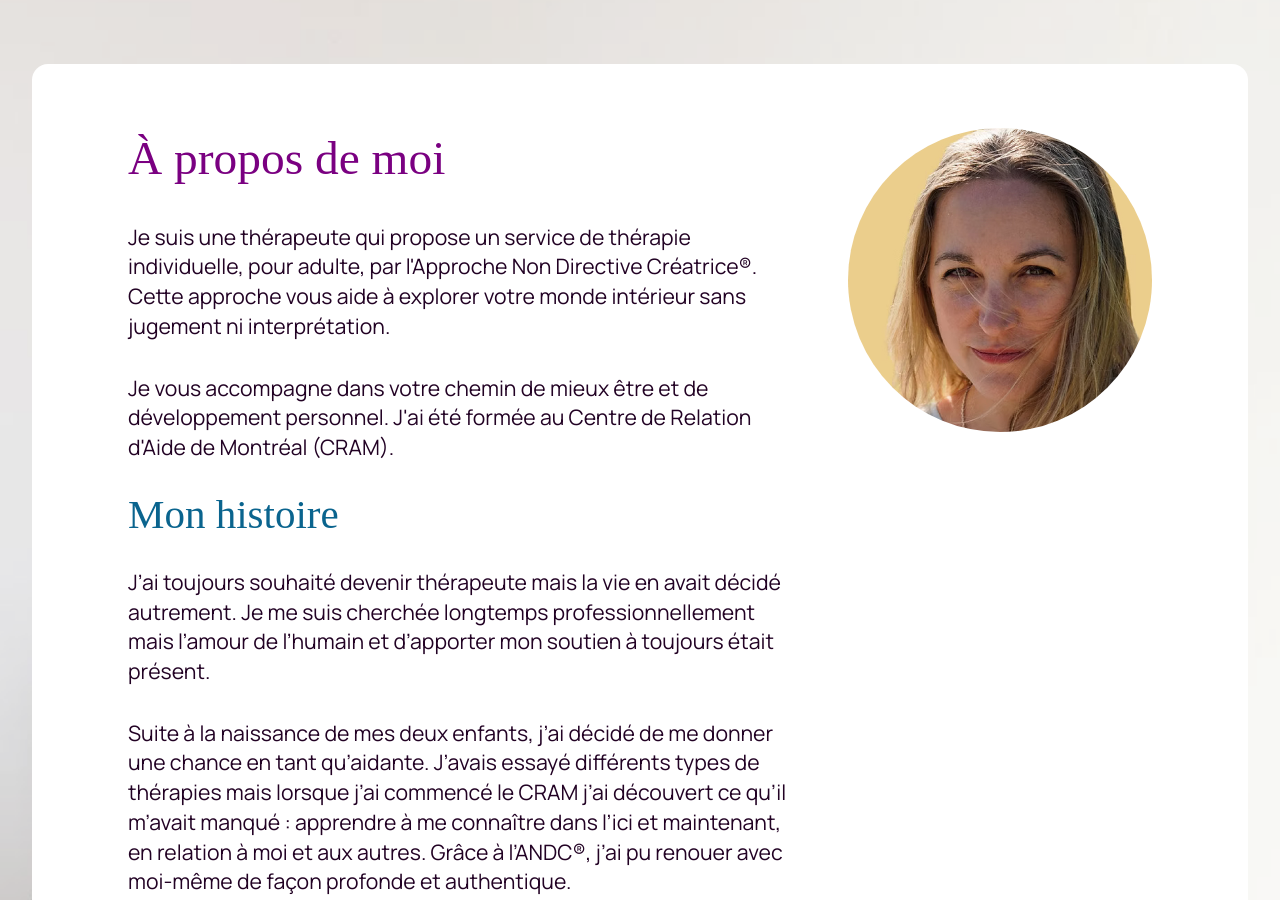
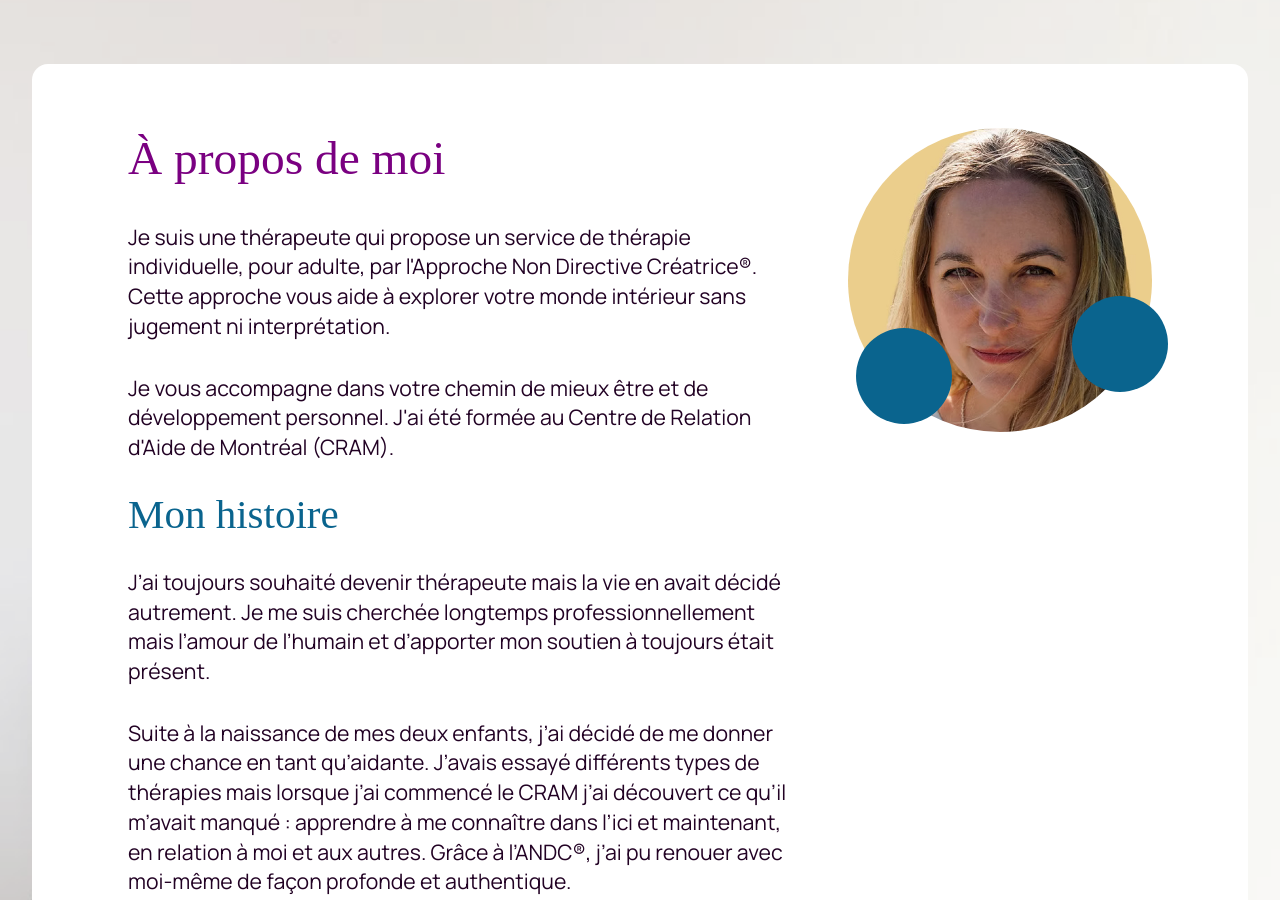
Before and after one commit to noreo/abi, a plain HTML site: page index.html in a window 1280 px wide. Shown: the part 4280-5180 px from the top of the page. Drawn offline with Linux system fonts and the light colour scheme; a script that the page names is missing; a web font is replaced by a local one.

Commit message:
added cicles on about

```diff
--- a/assets/mobirise/css/mbr-additional.css
+++ b/assets/mobirise/css/mbr-additional.css
@@ -1684,9 +1684,25 @@ a {
   background-image: url("../../../assets/images/chloe-bolton-l-bxrw-bz9i-unsplash.jpeg");
 }
 
+.photo_container{
+  position: relative;
+}
+
 .abi_photo{
   border-radius: 100% !important;
   max-width: 19rem;
+}
+
+.photo_container .cicle_one{
+  position: absolute;
+  bottom: 0.5rem;
+  left: 0.5rem;
+}
+
+.photo_container .cicle_two{
+  position: absolute;
+  bottom: 2.5rem;
+  left: 14rem;
 }
 
 .abi_about .display-2, .abi_about .display-3{
--- a/index.html
+++ b/index.html
@@ -432,27 +432,50 @@
                                     <div class="col-md-8">
                                         <h2 class="card-title mb-4 display-2">À propos de moi</h2>
                                         <p class="mbr-text mb-4 display-7">
-                                            Je suis une thérapeute qui propose un service de thérapie individuelle, pour adulte, par
-                                            l'Approche Non Directive Créatrice®. Cette approche vous aide à explorer votre monde
+                                            Je suis une thérapeute qui propose un service de thérapie individuelle, pour
+                                            adulte, par
+                                            l'Approche Non Directive Créatrice®. Cette approche vous aide à explorer
+                                            votre monde
                                             intérieur sans jugement ni interprétation.
                                         </p>
                                         <p class="mbr-text mb-4 display-7">
-                                            Je vous accompagne dans votre chemin de mieux être et de développement personnel. J'ai été formée au Centre de Relation d'Aide de Montréal (CRAM).
+                                            Je vous accompagne dans votre chemin de mieux être et de développement
+                                            personnel. J'ai été formée au Centre de Relation d'Aide de Montréal (CRAM).
                                         </p>
                                         <h3 class="mbr-section-title mb-4 display-3">Mon histoire</h3>
                                         <p class="mbr-text mb-4 display-7">
-                                            J’ai toujours souhaité devenir thérapeute mais la vie en avait décidé autrement. Je me suis cherchée longtemps professionnellement mais l’amour de l’humain et d’apporter mon soutien à toujours était présent.
+                                            J’ai toujours souhaité devenir thérapeute mais la vie en avait décidé
+                                            autrement. Je me suis cherchée longtemps professionnellement mais l’amour de
+                                            l’humain et d’apporter mon soutien à toujours était présent.
                                         </p>
                                         <p class="mbr-text mb-4 display-7">
-                                            Suite à la naissance de mes deux enfants, j’ai décidé de me donner une chance en tant qu’aidante. J’avais essayé différents types de thérapies mais lorsque j’ai commencé le CRAM j’ai découvert ce qu’il m’avait manqué : apprendre à me connaître dans l’ici et maintenant, en relation à moi et aux autres. Grâce à l’ANDC®, j’ai pu renouer avec moi-même de façon profonde et authentique.
+                                            Suite à la naissance de mes deux enfants, j’ai décidé de me donner une
+                                            chance en tant qu’aidante. J’avais essayé différents types de thérapies mais
+                                            lorsque j’ai commencé le CRAM j’ai découvert ce qu’il m’avait manqué :
+                                            apprendre à me connaître dans l’ici et maintenant, en relation à moi et aux
+                                            autres. Grâce à l’ANDC®, j’ai pu renouer avec moi-même de façon profonde et
+                                            authentique.
                                         </p>
-                                        <p class="mbr-text mb-0 display-7"> Mes relations interpersonnelles se sont améliorées et j’ai pu goûter à l’amour de moi. Mes
-                                            qualités humaines, d’acceptation et de non-jugement, sont devenues des forces
+                                        <p class="mbr-text mb-0 display-7"> Mes relations interpersonnelles se sont
+                                            améliorées et j’ai pu goûter à l’amour de moi. Mes
+                                            qualités humaines, d’acceptation et de non-jugement, sont devenues des
+                                            forces
                                             que j’espère apporter en tant que thérapeute, pour vous aider à vous créer.
                                         </p>
                                     </div>
                                     <div class="col-md-4">
-                                        <img class="abi_photo float-end" src="assets/images/abigail.jpg" alt="Photo Abigaïl" srcset="">
+                                        <div class="photo_container float-end">
+                                            <svg class="cicle_one" xmlns="http://www.w3.org/2000/svg" width="96" height="96"
+                                                viewBox="0 0 96 96" fill="none">
+                                                <circle r="48" cx="48" cy="48" fill="#0A648E" />
+                                            </svg>
+                                            <img class="abi_photo" src="assets/images/abigail.jpg"
+                                                alt="Photo Abigaïl" srcset="">
+                                            <svg class="cicle_two" xmlns="http://www.w3.org/2000/svg" width="96" height="96"
+                                                viewBox="0 0 96 96" fill="none">
+                                                <circle r="48" cx="48" cy="48" fill="#0A648E" />
+                                            </svg>
+                                        </div>
                                     </div>
                                 </div>
                             </div>
```
